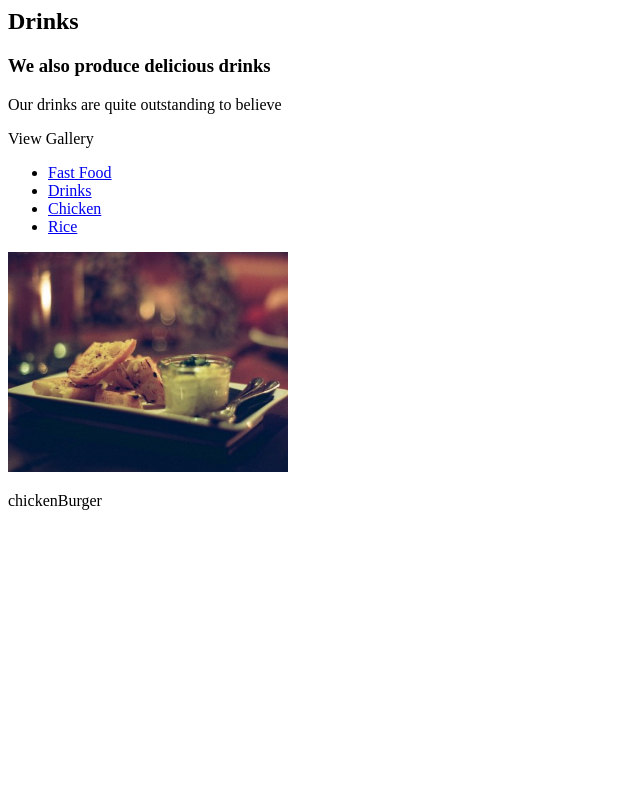
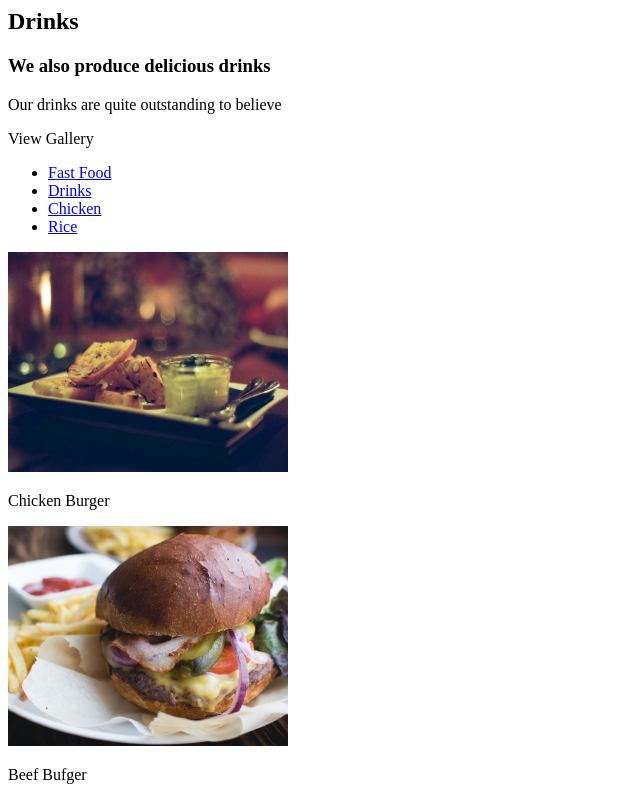
Before and after one commit to budds300/Resturant, a plain HTML site: page index.html in a window 1280 px wide. Shown: the part 1245-2045 px from the top of the page, without its empty margins (0-640 px from the left). Before the commit the page ends 1771 px from the top, so only its background shows below. Drawn offline with Linux system fonts and the light colour scheme.

Commit message:
addition of beef burger menu image

```diff
--- a/index.html
+++ b/index.html
@@ -61,7 +61,9 @@
             </nav>
             <div id="foodimages">
                 <img src="./fastfood/chickenBurger.jpg" alt="chickenBurger">
-                <p>chickenBurger</p>
+                <p>Chicken Burger</p>
+                <img src="./fastfood/beefBurger.jpg" alt="beefBurger">
+                <p>Beef Bufger</p>
             </div>
         </div>
          <div></div>
```
